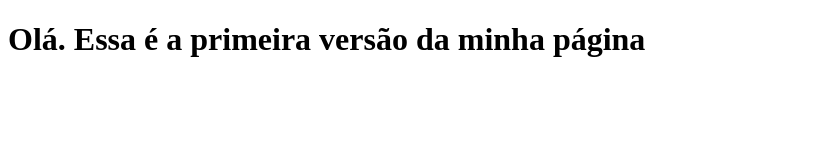
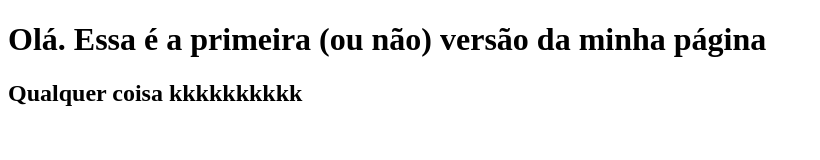
Before and after one commit to andrevinicius201/exemplo-theo, a plain HTML site: page index.html in a window 1280 px wide. Shown: the whole page, without its empty margins (0-820 px from the left). Drawn offline with Linux system fonts and the light colour scheme.

Commit message:
estou alterando o titulo e acrescentando um paragrafo

```diff
--- a/index.html
+++ b/index.html
@@ -6,6 +6,7 @@
     <title>Trabalhando com versionamento de arquivos</title>
 </head>
 <body>
-    <h1> Olá. Essa é a primeira versão da minha página</h1>
+    <h1> Olá. Essa é a primeira (ou não) versão da minha página</h1>
+    <h2> Qualquer coisa kkkkkkkkkk</h2>
 </body>
 </html>
```
